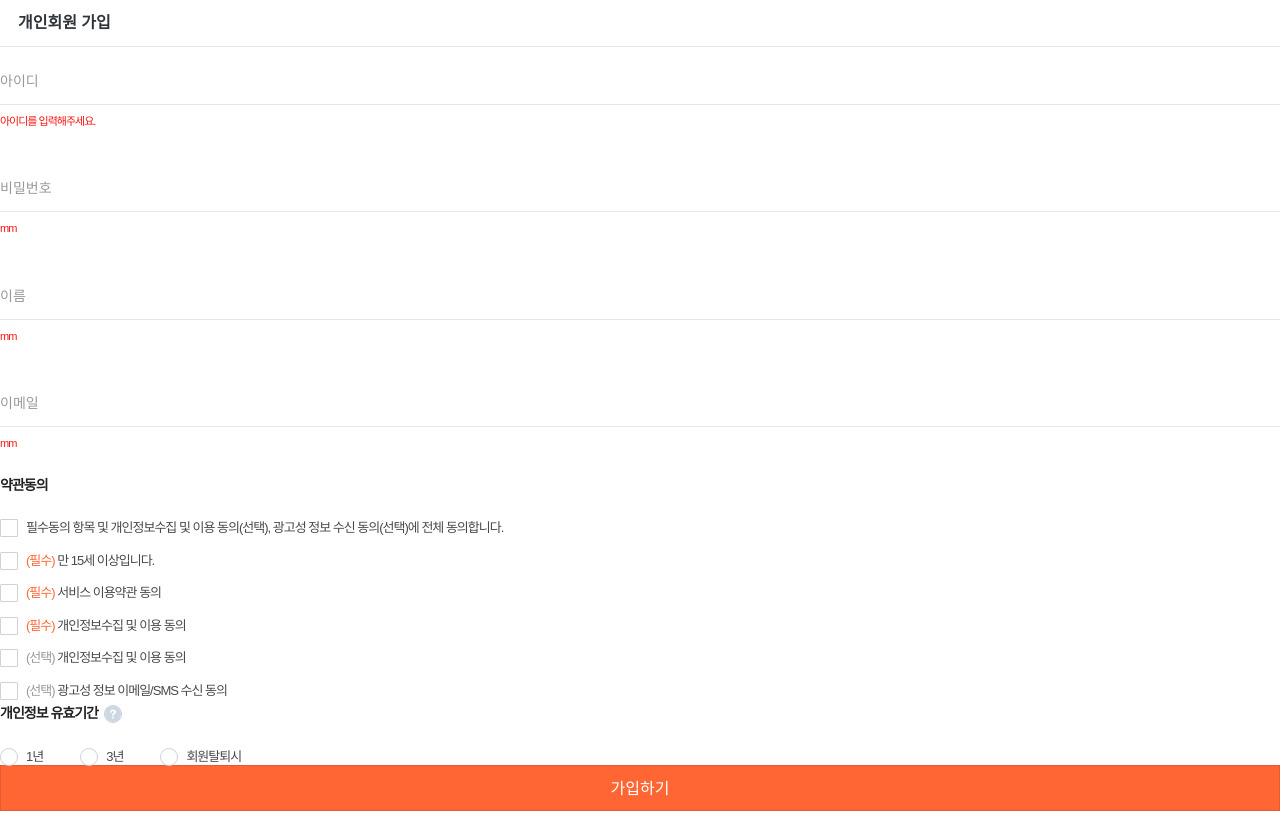
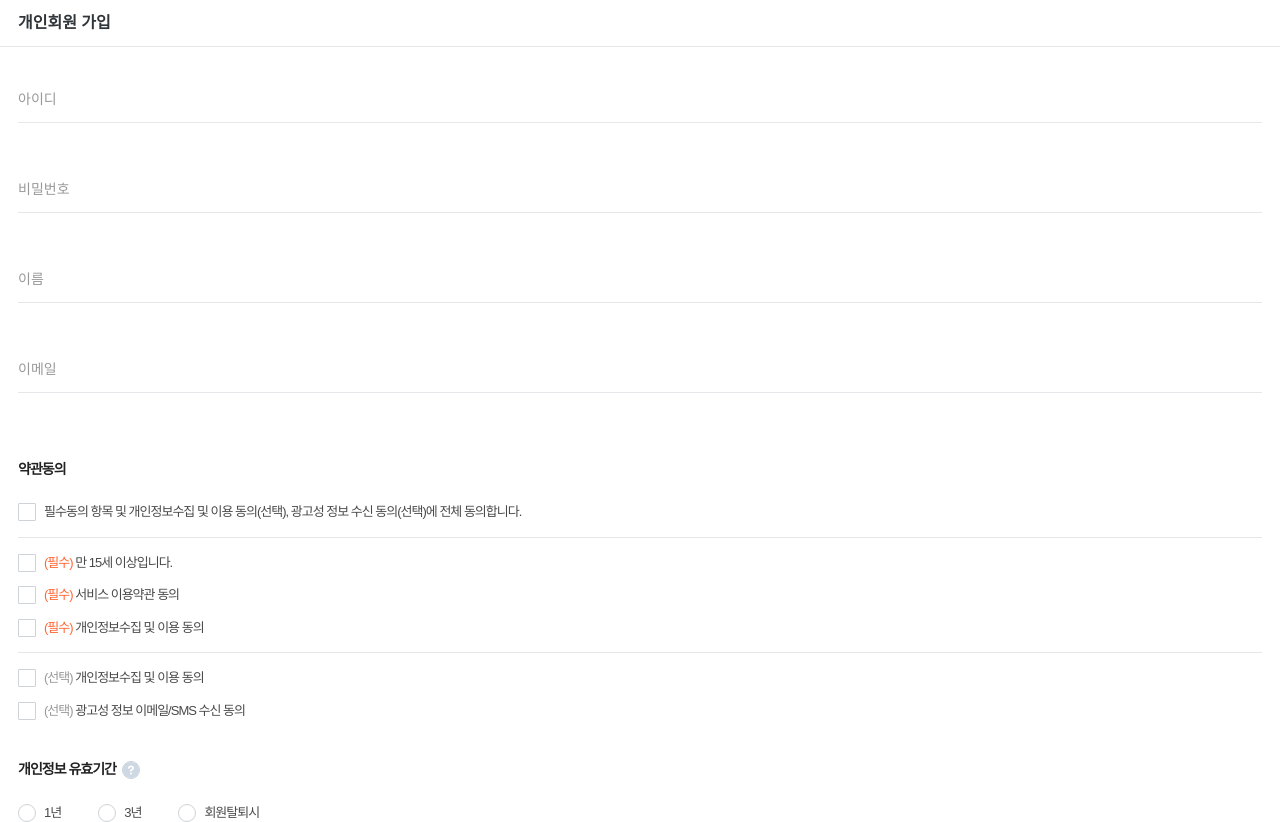
Before and after one commit to jin-2/signUp, a Next.js app: page / in a window 1280 px wide. Shown: the top 822 px of the page. Built offline with nearby package versions, Linux system fonts and the light colour scheme.

Commit message:
validation 추가

```diff
--- /dev/null
+++ b/container/SignupAgreement/index.tsx
@@ -0,0 +1,41 @@
+import Title from "components/Title";
+import Checkbox from "components/Checkbox";
+import Mark from "components/Mark";
+import Divider from "components/Divider";
+
+export default function SignupAgreement() {
+  return (
+    <>
+      <div>
+        <Title>약관동의</Title>
+      </div>
+
+      <Checkbox name="agreeChkAll">
+        필수동의 항목 및 개인정보수집 및 이용 동의(선택), 광고성 정보 수신
+        동의(선택)에 전체 동의합니다.
+      </Checkbox>
+      <Divider />
+
+      <Checkbox name="Agree5">
+        <Mark>(필수)</Mark> 만 15세 이상입니다.
+      </Checkbox>
+
+      <Checkbox name="Agree1">
+        <Mark>(필수)</Mark> 서비스 이용약관 동의
+      </Checkbox>
+
+      <Checkbox name="Agree2">
+        <Mark>(필수)</Mark> 개인정보수집 및 이용 동의
+      </Checkbox>
+      <Divider />
+
+      <Checkbox name="Agree4">
+        <Mark color="secondary">(선택)</Mark> 개인정보수집 및 이용 동의
+      </Checkbox>
+
+      <Checkbox name="Agree3">
+        <Mark color="secondary">(선택)</Mark> 광고성 정보 이메일/SMS 수신 동의
+      </Checkbox>
+    </>
+  );
+}
--- /dev/null
+++ b/hooks/useForm.ts
@@ -0,0 +1,24 @@
+import { useState } from "react";
+import { changeEventType } from "types/common";
+import validate from "utils/validate";
+
+export type MessageRecord<T> = Partial<Record<keyof T, string>>;
+type TouchedRecord<T> = Partial<Record<keyof T, boolean>>;
+
+export default function useForm<Type>(initialValues: Type) {
+  const [values, setValues] = useState<Type>(initialValues);
+  const [message, setMessage] = useState<MessageRecord<Type>>({});
+  const [touched, setTouched] = useState<TouchedRecord<Type>>({});
+  const [isValid, setValid] = useState(true);
+
+  const handleChange: changeEventType = ({ target: { name, value } }) => {
+    const newValues = { ...values, [name]: value.trim() };
+    const { isValid, msg } = validate(newValues);
+    setValues(newValues);
+    setTouched({ ...touched, [name]: true });
+    setMessage(msg as MessageRecord<Type>);
+    setValid(isValid);
+  };
+
+  return { values, handleChange, message, touched };
+}
--- a/pages/index.tsx
+++ b/pages/index.tsx
@@ -1,15 +1,27 @@
 import type { NextPage } from "next";
 import Head from "next/head";
 import Input from "components/Input";
-import Checkbox from "components/Checkbox";
-import Mark from "components/Mark";
 import Title from "components/Title";
 import Radio from "components/Radio";
 import Button from "components/Button";
 import ButtonIcon from "components/ButtonIcon";
+import Inner from "components/Inner";
+import SignupAgreement from "container/SignupAgreement";
+import useForm from "hooks/useForm";
+import { submitEventType } from "types/common";
+import { FormDataType } from "types/form";
 
 const Home: NextPage = () => {
-  const handleSubmit = (e: React.FormEvent<HTMLFormElement>) => {
+  const { values, handleChange, message, touched } = useForm<FormDataType>({
+    id: "",
+    password: "",
+    userName: "",
+    email: "",
+    agreement: [],
+    storagePeriod: null
+  });
+
+  const handleSubmit: submitEventType = (e) => {
     e.preventDefault();
   };
 
@@ -19,83 +31,72 @@ const Home: NextPage = () => {
         <title>개인회원 가입 | 알바몬</title>
       </Head>
       <form onSubmit={handleSubmit}>
+        <Inner>
           <Input
             type="text"
-          name="UserId"
+            name="id"
             label="아이디"
-          message="아이디를 입력해주세요."
+            message={(touched.id && message.id) || ""}
             maxlength={16}
+            value={values.id}
+            handleChange={handleChange}
           />
 
           <Input
-          name="UserPwd"
-          type="password"
+            name="password"
+            type="text"
             label="비밀번호"
-          message="mm"
+            message={(touched.password && message.password) || ""}
             maxlength={16}
+            value={values.password}
+            handleChange={handleChange}
           />
 
           <Input
-          name="Name"
+            name="userName"
             type="text"
             label="이름"
-          message="mm"
+            message={(touched.userName && message.userName) || ""}
             maxlength={12}
+            value={values.userName}
+            handleChange={handleChange}
           />
 
           <Input
-          name="EmailId"
+            name="email"
             type="email"
             label="이메일"
-          message="mm"
+            message={(touched.email && message.email) || ""}
             maxlength={50}
+            value={values.email}
+            handleChange={handleChange}
           />
+        </Inner>
 
-        <div>
-          <Title>약관동의</Title>
-        </div>
+        <Inner>
+          <SignupAgreement />
+        </Inner>
 
-        <Checkbox name="agreeChkAll">
-          필수동의 항목 및 개인정보수집 및 이용 동의(선택), 광고성 정보 수신
-          동의(선택)에 전체 동의합니다.
-        </Checkbox>
-
-        <Checkbox name="Agree5">
-          <Mark>(필수)</Mark> 만 15세 이상입니다.
-        </Checkbox>
-
-        <Checkbox name="Agree1">
-          <Mark>(필수)</Mark> 서비스 이용약관 동의
-        </Checkbox>
-
-        <Checkbox name="Agree2">
-          <Mark>(필수)</Mark> 개인정보수집 및 이용 동의
-        </Checkbox>
-
-        <Checkbox name="Agree4">
-          <Mark color="secondary">(선택)</Mark> 개인정보수집 및 이용 동의
-        </Checkbox>
-
-        <Checkbox name="Agree3">
-          <Mark color="secondary">(선택)</Mark> 광고성 정보 이메일/SMS 수신 동의
-        </Checkbox>
-
+        <Inner>
           <div>
             <Title>개인정보 유효기간</Title>
             <ButtonIcon />
           </div>
 
-        <Radio name="Valid_Day_Cnt" value="365">
+          <Radio name="storagePeriod" value="365">
             1년
           </Radio>
-        <Radio name="Valid_Day_Cnt" value="1095">
+          <Radio name="storagePeriod" value="1095">
             3년
           </Radio>
-        <Radio name="Valid_Day_Cnt" value="0">
+          <Radio name="storagePeriod" value="0">
             회원탈퇴시
           </Radio>
+        </Inner>
 
+        <Inner paddingTop="44px">
           <Button>가입하기</Button>
+        </Inner>
       </form>
     </>
   );
--- /dev/null
+++ b/utils/validate.ts
@@ -0,0 +1,64 @@
+import { FormDataType } from "types/form";
+import { MessageRecord } from "hooks/useForm";
+
+type FormDataPartial = Partial<FormDataType>;
+
+const idPattern = /[^a-z0-9]/;
+const passwordPattern = /^[0-9a-zA-Z!"#$%&()*+,-.\/:;?@^_{}~\[\]]$/;
+const spacePattern = /\s/;
+
+const isRequired = (value: string): boolean => {
+  return !value || value.trim().length <= 0;
+};
+
+export default function validate({
+  id = "",
+  password = "",
+  userName = "",
+  email = "",
+  agreement,
+  storagePeriod
+}: FormDataPartial) {
+  console.log(id, password, userName, email);
+  let isValid = false;
+
+  const msg: MessageRecord<FormDataType> = {
+    id: "",
+    password: "",
+    userName: "",
+    email: "",
+    agreement: "",
+    storagePeriod: ""
+  };
+
+  if (isRequired(id)) {
+    msg.id = "아이디를 입력해주세요.";
+  } else if (6 >= id!.length || 16 < id.length || idPattern.test(id)) {
+    msg.id = "6~16자의 영소문자, 숫자만 사용 가능합니다.";
+  }
+
+  if (isRequired(password)) {
+    msg.password = "비밀번호를 입력해주세요.";
+  } else if (spacePattern.test(password)) {
+    msg.password = "비밀번호 내 공백은 사용할수 없습니다.";
+  } else if (passwordPattern.test(password)) {
+    msg.password =
+      '사용 가능한 특수문자는 ! " # $ % & ( ) * + , - . / : ; ? @ ^ _ { } ~ 입니다.';
+  } else if (8 >= id!.length || 16 < id.length) {
+    msg.password = "8~16자의 영문, 숫자, 특수문자만 사용 가능합니다.";
+  }
+
+  if (isRequired(userName)) {
+    msg.userName = "이름을 입력해주세요.";
+  } else if (2 >= id!.length || 12 < id.length) {
+    msg.userName = "2~12자의 한글, 영문만 사용 가능합니다.";
+  }
+
+  if (isRequired(email)) {
+    msg.email = "이메일을 입력해주세요.";
+  } else if (!/^[A-Z0-9._%+-]+@[A-Z0-9.-]+\.[A-Z]{2,4}$/i.test(email)) {
+    msg.email = "이메일을 올바르게 입력해주세요.";
+  }
+
+  return { isValid, msg };
+}
```
Lines whose indentation alone changed are shown as unchanged.
